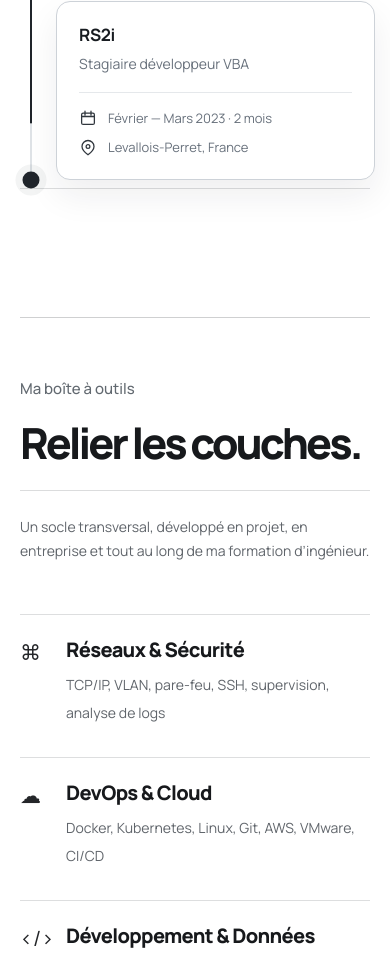
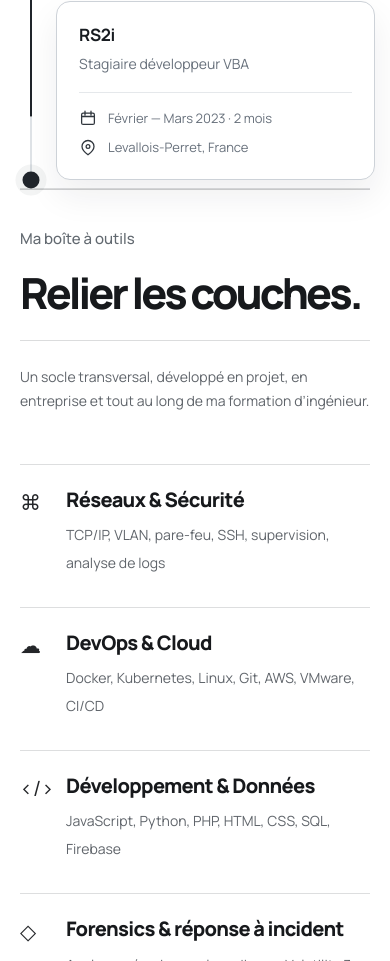
Before and after one commit to marco1t/portfolio-roulem-baitiche, a plain HTML site: page index.html in a window 390 px wide. Shown: the part 3235-4196 px from the top of the page. Drawn offline with Linux system fonts and the light colour scheme.

Commit message:
Resserrer la transition vers les compétences
Supprime les espacements cumulés entre la timeline des expériences et la boîte à outils, puis réduit le retrait interne du titre sur ordinateur et mobile.

```diff
--- a/styles.css
+++ b/styles.css
@@ -61,6 +61,7 @@ body.dialog-fallback-open::before{content:"";position:fixed;inset:0;z-index:110;
 /* Complementary experience timeline: progress follows the scroll position. */
 .company-link{display:inline-flex;align-items:center;gap:6px;color:var(--accent);text-decoration:none;line-height:1.3}
 .company-link:hover{text-decoration:underline;text-underline-offset:4px}
+#experience{padding-bottom:0}
 .experience-timeline{position:relative;min-height:400svh;margin-top:8px;padding:0;border-top:1px solid var(--line);border-bottom:1px solid var(--line)}
 .timeline-sticky{position:sticky;top:82px;display:flex;min-height:calc(100svh - 100px);flex-direction:column;justify-content:center;padding:38px 0 42px}
 .timeline-heading{margin-bottom:38px}
@@ -242,15 +243,16 @@ body.dialog-fallback-open::before{content:"";position:fixed;inset:0;z-index:110;
 }
 
 /* The toolkit intro follows the editorial reference: open space, hairline rules and one clear split. */
+.skills-section{padding-top:0}
 .skills-section.container{width:min(1960px,calc(100% - 88px))}
-.skills-intro-card{display:grid;grid-template-columns:minmax(0,1.22fr) minmax(310px,.78fr);align-items:center;margin-bottom:0;padding:132px 0 100px;border-top:1px solid rgba(36,42,48,.22);border-radius:0;background:transparent;box-shadow:none}
+.skills-intro-card{display:grid;grid-template-columns:minmax(0,1.22fr) minmax(310px,.78fr);align-items:center;margin-bottom:0;padding:48px 0 100px;border-top:1px solid rgba(36,42,48,.22);border-radius:0;background:transparent;box-shadow:none}
 .skills-intro-title .eyebrow{margin-bottom:25px;color:#626970;font-size:clamp(15px,1.3vw,22px);font-weight:500}
 .skills-intro-title h2{margin:0;font-size:clamp(48px,5.5vw,104px);letter-spacing:-.07em;line-height:.98;font-weight:800}
 .skills-intro-card .section-intro{display:flex;min-height:205px;max-width:600px;align-items:center;margin:0;padding-left:clamp(48px,5vw,112px);border-left:1px solid rgba(36,42,48,.16);font-size:clamp(15px,1.2vw,22px);line-height:1.75}
 
 @media(max-width:800px){
   .skills-section.container{width:calc(100% - 48px)}
-  .skills-intro-card{grid-template-columns:1fr;padding:76px 0 64px}
+  .skills-intro-card{grid-template-columns:1fr;padding:44px 0 64px}
   .skills-intro-title .eyebrow{margin-bottom:20px;font-size:16px}
   .skills-intro-title h2{font-size:clamp(44px,10vw,64px)}
   .skills-intro-card .section-intro{min-height:0;margin-top:26px;padding:24px 0 0;border-top:1px solid rgba(36,42,48,.16);border-left:0;font-size:14px}
@@ -258,7 +260,7 @@ body.dialog-fallback-open::before{content:"";position:fixed;inset:0;z-index:110;
 
 @media(max-width:520px){
   .skills-section.container{width:calc(100% - 40px)}
-  .skills-intro-card{padding:58px 0 50px}
+  .skills-intro-card{padding:36px 0 50px}
   .skills-intro-title .eyebrow{font-size:15px}
   .skills-intro-title h2{font-size:clamp(40px,11vw,54px)}
 }
```
